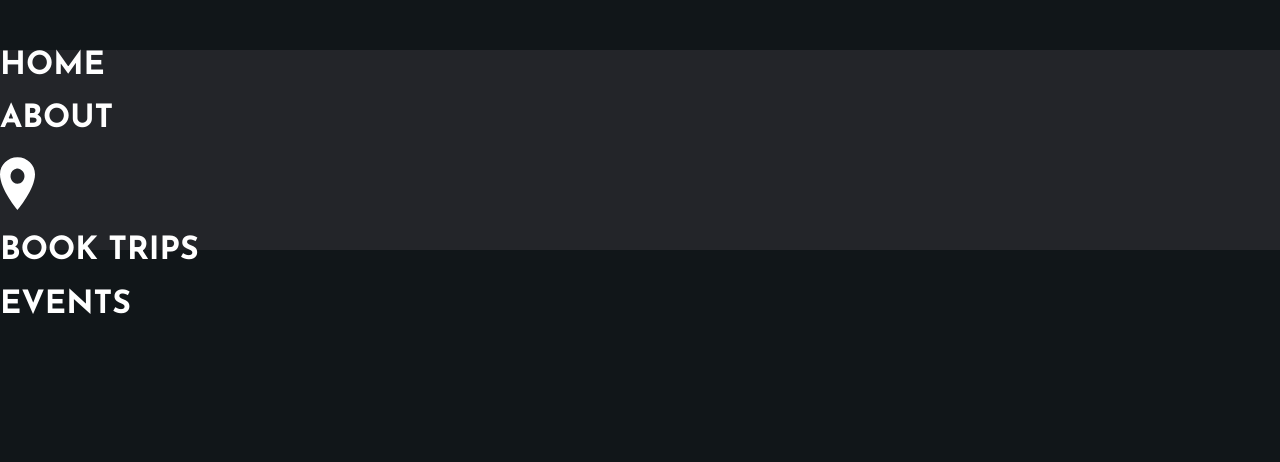
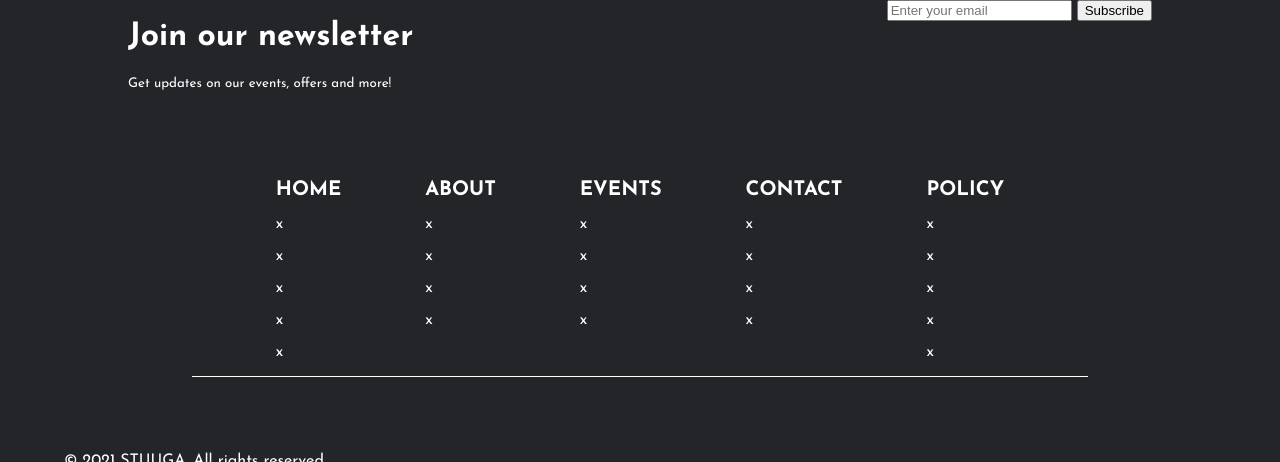
Before and after one commit to Fridish/Yrgopelag, a PHP site: page /confirmation.php in a window 1280 px wide. Shown: the top 462 px of the page. Before the commit the page ends 314 px from the top, so only its background shows below. Run offline with PHP 8.4, Linux system fonts and the light colour scheme; the visitor is signed in with stand-in values (Sample User, id 1).

Commit message:
updated footer and review-section

```diff
--- a/assets/styles.css
+++ b/assets/styles.css
@@ -145,13 +145,6 @@ body,
   align-items: center;
   object-fit: cover;
   overflow: hidden;
-}
-.footer {
-  margin-top: 50px;
-  width: 100%;
-  height: 200px;
-  background-color: #232529;
-  color: white;
 }
 .houseWrapper {
   height: 400px;
@@ -356,7 +349,7 @@ img.arrow {
   padding-bottom: 32px;
 }
 .formHeaderBig {
-  margin-top: 32px;
+  margin-top: 80px;
   font-size: 30px;
 }
 .formHeaderSmall {
@@ -488,3 +481,58 @@ tbody {
   width: auto;
   height: 200px;
 }
+.writeReview {
+  justify-content: center;
+  text-align: center;
+  margin-left: 22%;
+  margin-right: 22%;
+  margin-top: 80px;
+  margin-bottom: 80px;
+}
+.writeReview h1 {
+  font-size: 24px;
+  font-weight: 400;
+}
+.writeReview p {
+  font-size: 12px;
+}
+
+/* footer */
+.footerContainer {
+  display: flex;
+  justify-content: center;
+}
+.footerElements {
+  display: flex;
+  flex-direction: row;
+  justify-content: space-evenly;
+  width: 70%;
+  height: 100%;
+  margin-top: 16px;
+  margin-bottom: 60px;
+  border-bottom: 1px solid #ffffff;
+}
+.footerHeader > h1 {
+  font-size: 20px;
+  font-weight: 700;
+  margin-bottom: 16px;
+}
+.footer {
+  display: flex;
+  width: 100%;
+  height: auto;
+  flex-direction: column;
+  padding-bottom: 16px;
+  background-color: #232529;
+}
+.newsletterContainer {
+  display: flex;
+  flex-direction: row;
+  justify-content: space-between;
+  margin-left: 10%;
+  margin-right: 10%;
+  margin-bottom: 60px;
+}
+.footerLegal {
+  margin-left: 5%;
+}
--- a/pageview/footer.php
+++ b/pageview/footer.php
@@ -1,12 +1,62 @@
 <div class="footer">
+    <div class="newsletterContainer">
+        <div class="newsletterInput">
+            <h1> Join our newsletter</h1>
+            <small>Get updates on our events, offers and more!</small>
+        </div>
+        <div class="newsletterButton">
+            <input type="text" placeholder="Enter your email">
+            <button>Subscribe</button>
+        </div>
+    </div>
     <div class="footerContainer">
         <div class="footerElements">
-            <h1>HOME</h1>
-            <h1>ABOUT</h1>
-            <img src="/Media/vector.svg" alt="">
-            <h1>BOOK TRIPS</h1>
-            <h1>EVENTS</h1>
+            <div class="footerHeader">
+                <h1>HOME</h1>
+                <p>x</p>
+                <p>x</p>
+                <p>x</p>
+                <p>x</p>
+                <p>x</p>
+            </div>
+            <div class="footerHeader">
+                <h1>ABOUT</h1>
+                <p>x</p>
+                <p>x</p>
+                <p>x</p>
+                <p>x</p>
+            </div>
+            <div class="footerHeader">
+                <h1>EVENTS</h1>
+                <p>x</p>
+                <p>x</p>
+                <p>x</p>
+                <p>x</p>
+            </div>
+            <div class="footerHeader">
+                <h1>CONTACT</h1>
+                <p>x</p>
+                <p>x</p>
+                <p>x</p>
+                <p>x</p>
+            </div>
+            <div class="footerHeader">
+                <h1>POLICY</h1>
+                <p>x</p>
+                <p>x</p>
+                <p>x</p>
+                <p>x</p>
+                <p>x</p>
+            </div>
         </div>
+    </div>
+    <div class="footerLegal">
+        <p>© 2021 STUUGA. All rights reserved.</p>
+    </div>
+    <div class="footerSocial">
+        <img src="/Media/facebook.svg" alt="">
+        <img src="/Media/instagram.svg" alt="">
+        <img src="/Media/twitter.svg" alt="">
     </div>
 </div>
 <script src="https://unpkg.com/swiper/swiper-bundle.min.js"></script>
--- a/pageview/formFunctions.php
+++ b/pageview/formFunctions.php
@@ -25,7 +25,7 @@
                 <input type="checkbox" id="fishing" name="extras[fishing]" name="fishing" value=3>
                 <span class="checkmark"></span>
             </label>
-            <p class="extrasInfo">Embark on a natural escape with high-quality equipment for a serene angling experience. Reel in the peaceful surroundings and create unforgettable moments by the water's edge.</p>-->
+            <p class="extrasInfo">Embark on a natural escape with high-quality equipment for a serene angling experience. Reel in the peaceful surroundings and create unforgettable moments by the water's edge.</p>
         </div>
     </div>
     <div class="extrasWrapper">
@@ -73,4 +73,8 @@
         </div>
     </div>
 </div>
+<div class="writeReview">
+    <h1>HAVE YOU VISITED STUUGA BEFORE? FEEL FREE TO LEAVE US A REVIEW!</h1>
+    <a>I WANT TO WRITE A REVIEW ></a>
 </div>
+</div>
```
